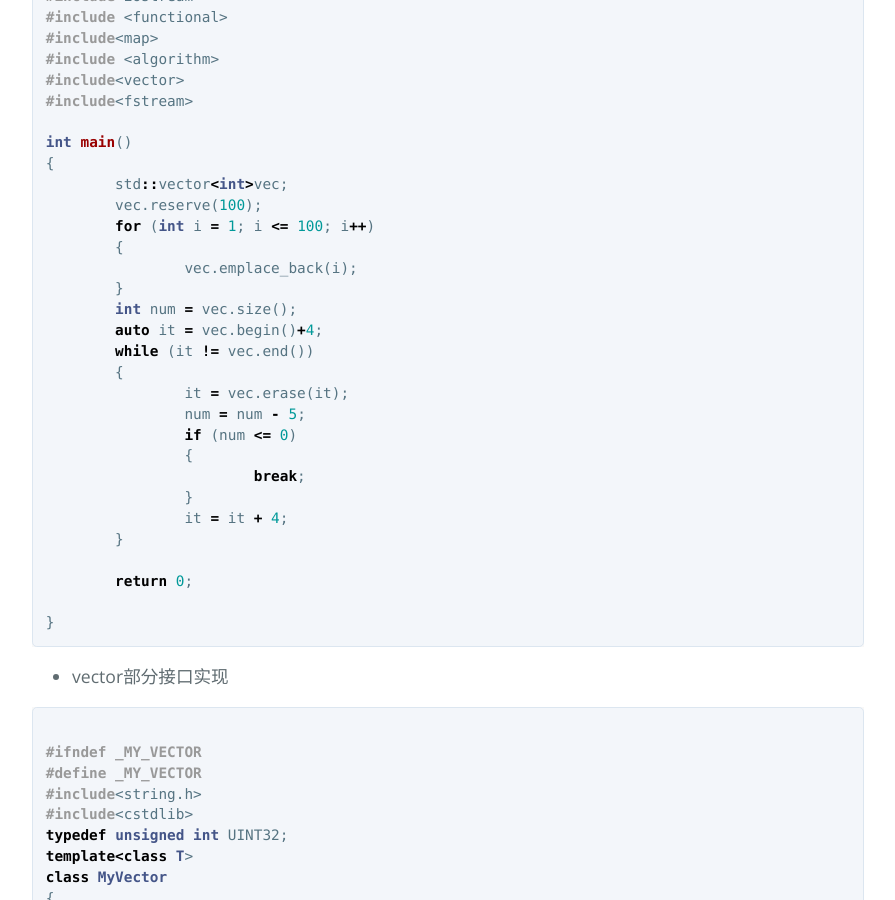
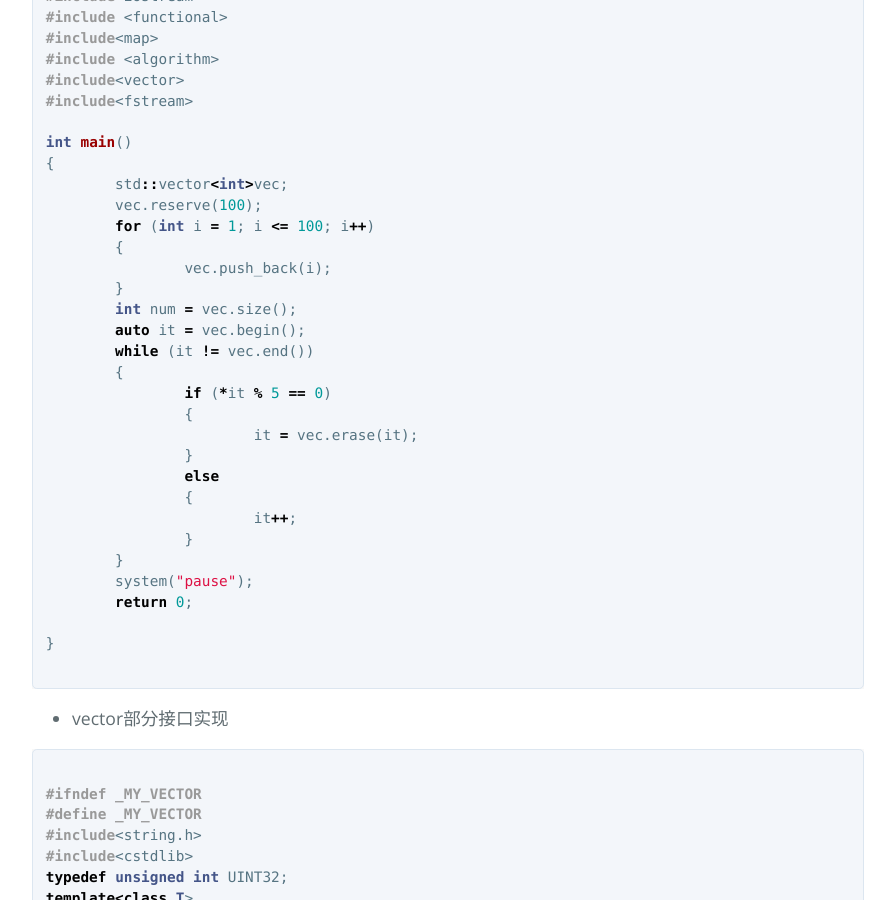
Before and after one commit to cuiyixiao/cuiyixiao.github.io, a Jekyll site: the page built from _posts/2020-02-05-vector.md, in a window 1280 px wide and 900 px high, scrolled down 563 px. Shown: the whole window, without its empty margins (192-1087 px from the left). Built offline with Jekyll 4.4.1, drawn with Linux system fonts in a browser that asks for light colours; our own code applies the rules of GitHub Pages for plain Markdown files.

Commit message:
Update 2020-02-05-vector.md

````diff
--- a/_posts/2020-02-05-vector.md
+++ b/_posts/2020-02-05-vector.md
@@ -28,24 +28,26 @@ int main()
 	vec.reserve(100);
 	for (int i = 1; i <= 100; i++)
 	{
-		vec.emplace_back(i);
+		vec.push_back(i);
 	}
 	int num = vec.size();
-	auto it = vec.begin()+4;
+	auto it = vec.begin();
 	while (it != vec.end())
 	{
-		it = vec.erase(it);
-		num = num - 5;
-		if (num <= 0)
+		if (*it % 5 == 0)
 		{
-			break;
+			it = vec.erase(it);
 		}
-		it = it + 4;
+		else
+		{
+			it++;
+		}
 	}
-
+	system("pause");
 	return 0;
 
 }
+
 ```
 
 - vector部分接口实现
````
